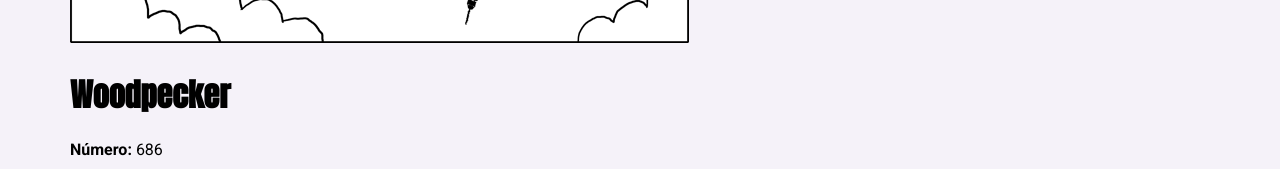
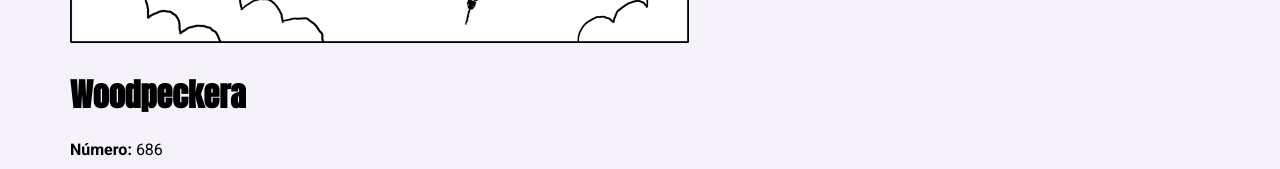
Before and after one commit to simontorresdev/comicdev, a Next.js app: page / in a window 1280 px wide. Shown: the part 5111-5280 px from the top of the page. Built offline with nearby package versions, Linux system fonts and the light colour scheme.

Commit message:
prueba modificando packege.json

```diff
--- a/components/Descripcion/index.js
+++ b/components/Descripcion/index.js
@@ -6,7 +6,7 @@
 export const Descripcion = () => {
   return (
     <div className='containerDescription'>
-      <h1>Woodpecker</h1>
+      <h1>Woodpeckera</h1>
       <div className='containerInformation'>
         <p><span><b>Número:</b></span> 686</p>
         <p><span><b>Fecha:</b></span> 24-07-2020</p>
--- a/package.json
+++ b/package.json
@@ -13,7 +13,6 @@
     "node-sass": "^4.14.1",
     "react": "16.13.1",
     "react-dom": "16.13.1",
-    "react-tabs": "^3.1.1",
-    "sass": "^1.26.11"
+    "react-tabs": "^3.1.1"
   }
 }
```
